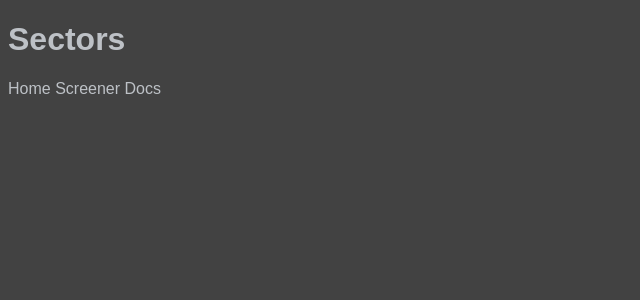
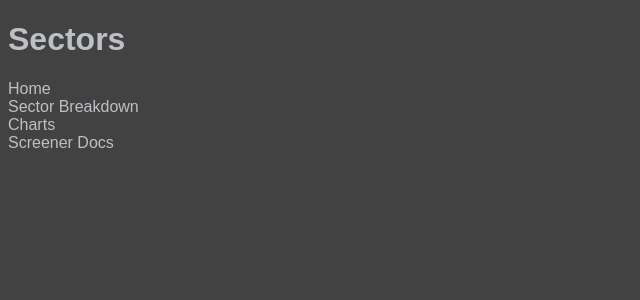
Before and after one commit to mohobson/MyPortfolio, a Flask app: page /screener in a window 1280 px wide. Shown: the top 300 px of the page, without its empty margins (0-640 px from the left). Run offline with Flask 2, Linux system fonts and the light colour scheme; data that the repository does not hold is empty.

Commit message:
make links open in new tab

```diff
--- a/templates/charts.html
+++ b/templates/charts.html
@@ -7,6 +7,8 @@
 <div class="charts-header">
     <div class="header-links">
         <a class="header-links" href="{{ url_for('dashboard') }}">Home</a>
+        <a class="header-links" href="{{ url_for('sector_breakdown') }} " target="_blank" rel="noopener noreferrer">Sector Breakdown</a>
+        <a class="header-links" href="{{ url_for('screener') }}" target="_blank" rel="noopener noreferrer">Screener</a>
     </div>
 
     <div class="chart-filters">
--- a/templates/dashboard.html
+++ b/templates/dashboard.html
@@ -6,9 +6,9 @@
         <h1>Portfolio Dashboard</h1>
         <div class="header-links">
             <a href="{{ url_for('refresh_data') }}">Refresh Data</a>
-            <a href="{{ url_for('sector_breakdown') }}">Sector Breakdown</a>
-            <a href="{{ url_for('charts') }}">Charts</a>
-            <a href="{{ url_for('screener') }}">Screener</a>
+            <a href="{{ url_for('sector_breakdown') }} " target="_blank" rel="noopener noreferrer">Sector Breakdown</a>
+            <a href="{{ url_for('charts') }}" target="_blank" rel="noopener noreferrer">Charts</a>
+            <a href="{{ url_for('screener') }}" target="_blank" rel="noopener noreferrer">Screener</a>
         </div>
     </div>
 
--- a/templates/screener.html
+++ b/templates/screener.html
@@ -3,7 +3,9 @@
 {% block content %}
 <h1>Sectors</h1>
 
-<a href="{{ url_for('dashboard') }}">Home</a>
-<a href="https://ranaroussi.github.io/yfinance/reference/api/yfinance.Screener.html#yfinance.Screener">Screener Docs</a>
+<a class="header-links" href="{{ url_for('dashboard') }}">Home</a>
+<a class="header-links" href="{{ url_for('sector_breakdown') }} " target="_blank" rel="noopener noreferrer">Sector Breakdown</a>
+<a class="header-links" href="{{ url_for('charts') }}" target="_blank" rel="noopener noreferrer">Charts</a>
+<a class="header-links" href="https://ranaroussi.github.io/yfinance/reference/api/yfinance.Screener.html#yfinance.Screener">Screener Docs</a>
 
 {% endblock %}
--- a/templates/sectors.html
+++ b/templates/sectors.html
@@ -5,6 +5,9 @@
 
 <div class="header-links">
     <a class="header-links" href="{{ url_for('dashboard') }}">Home</a>
+    <a class="header-links" href="{{ url_for('sector_breakdown') }} " target="_blank" rel="noopener noreferrer">Sector Breakdown</a>
+    <a class="header-links" href="{{ url_for('charts') }}" target="_blank" rel="noopener noreferrer">Charts</a>
+    <a class="header-links" href="{{ url_for('screener') }}" target="_blank" rel="noopener noreferrer">Screener</a>
     <a class="header-links" href="https://www.sectorspdrs.com/sectortracker">S&P 500 Sector Performance</a>
 </div>
 
```
